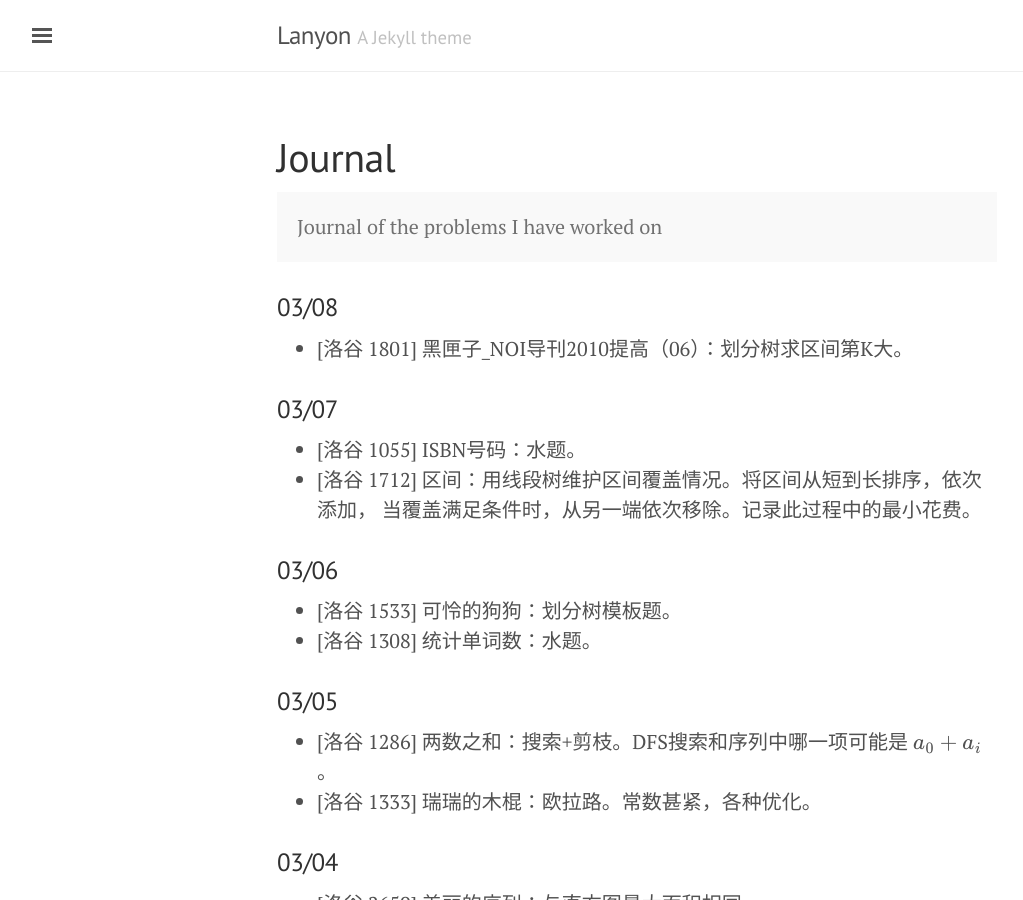
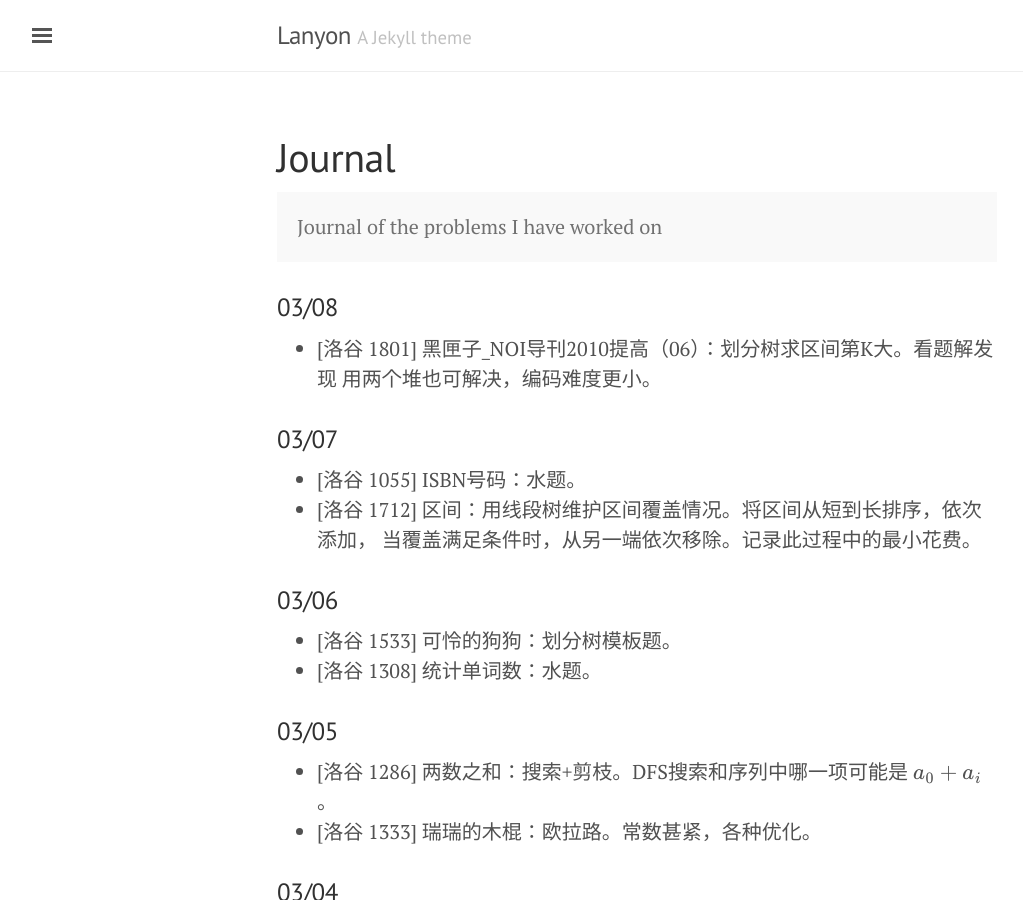
Before and after one commit to atubo/online-judge, a Jekyll site: the page built from docs/journal.md, in a window 1280 px wide and 900 px high. Shown: the whole window, without its empty margins (3-1026 px from the left). Built offline with Jekyll 4.4.1, drawn with Linux system fonts in a browser that asks for light colours; formulas are drawn with MathJax 3.

Commit message:
Update journal

```diff
--- a/docs/journal.md
+++ b/docs/journal.md
@@ -8,7 +8,8 @@ Journal of the problems I have worked on
 </p>
 
 ### 03/08
-* [洛谷 1801] 黑匣子_NOI导刊2010提高（06）：划分树求区间第K大。
+* [洛谷 1801] 黑匣子_NOI导刊2010提高（06）：划分树求区间第K大。看题解发现
+用两个堆也可解决，编码难度更小。
 
 ### 03/07
 * [洛谷 1055] ISBN号码：水题。
```
